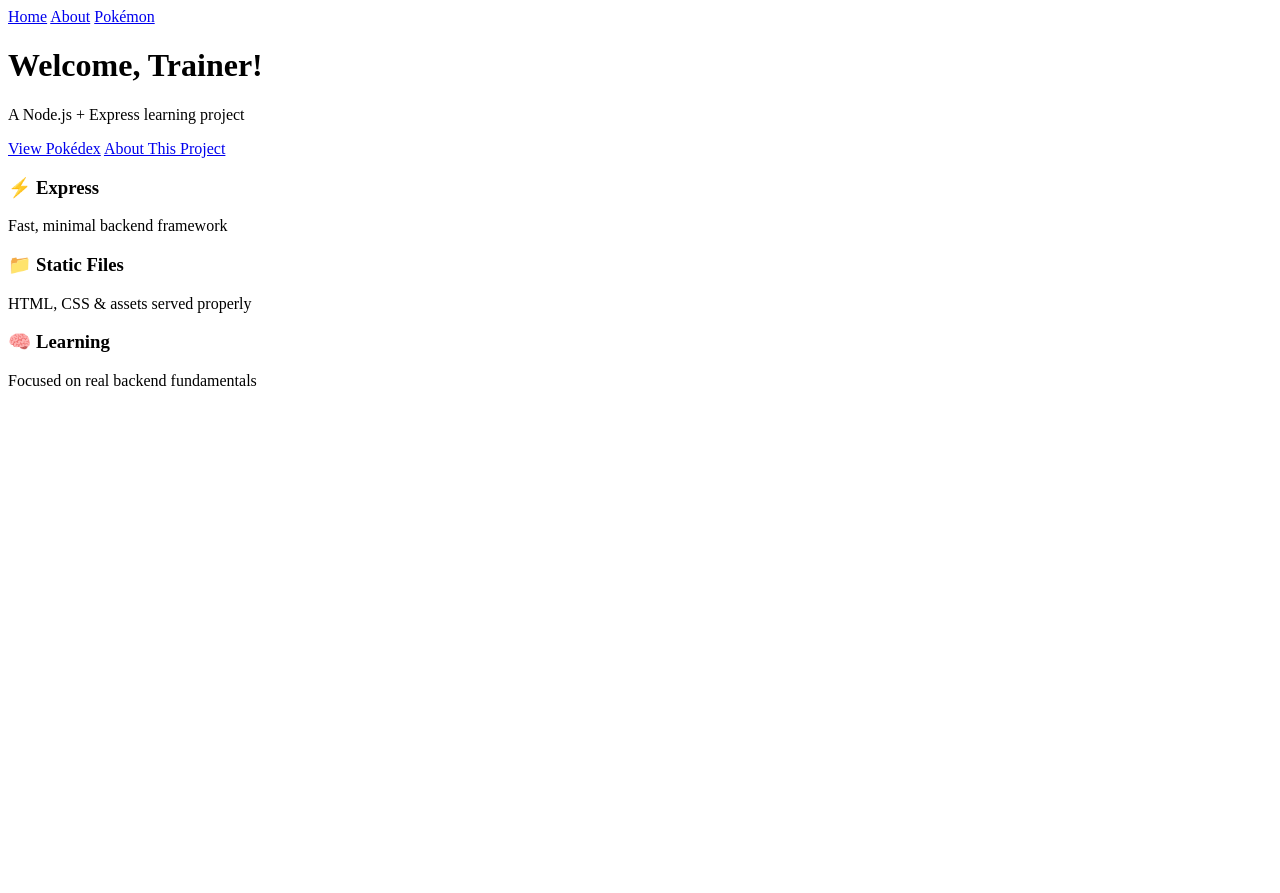
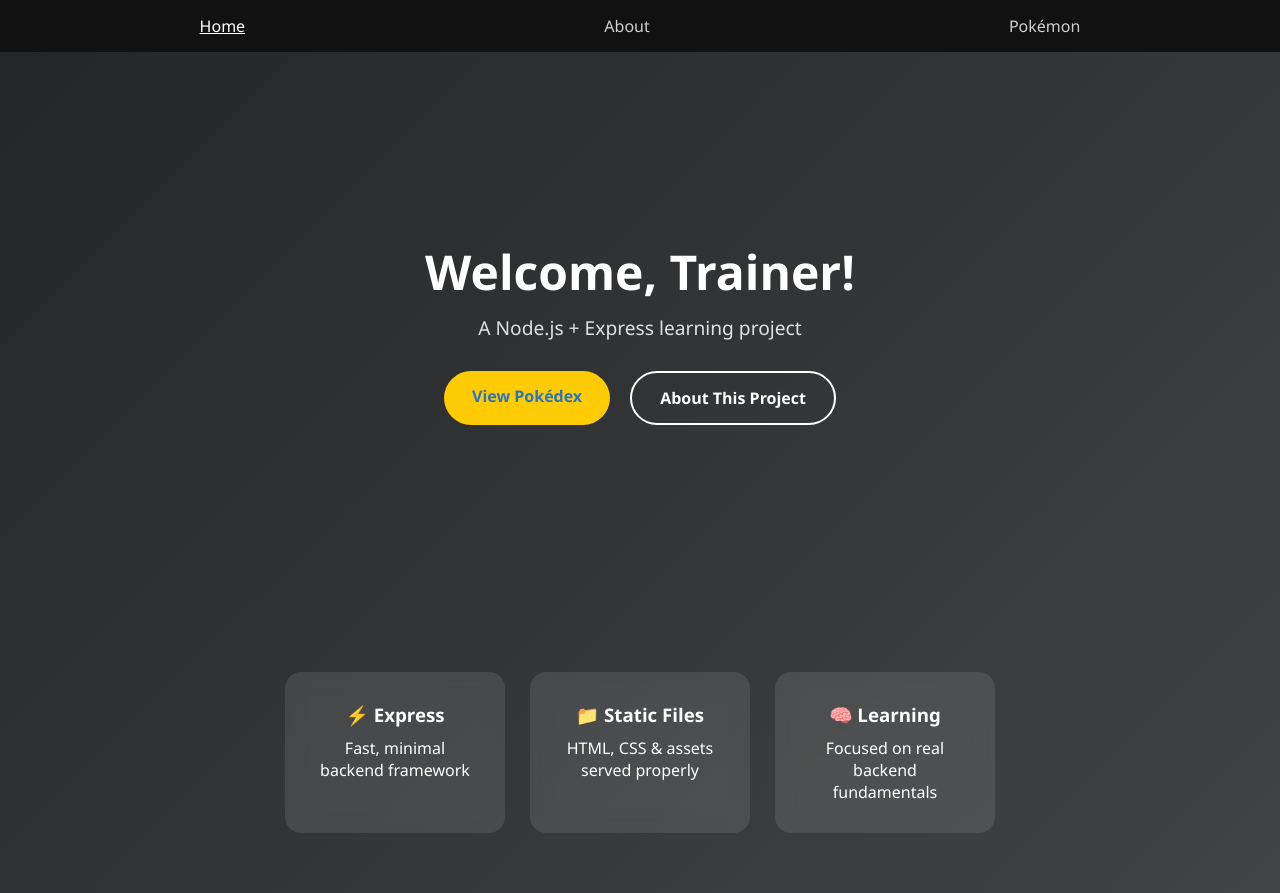
Before and after one commit to 90shml-bot/Pokedex-Project, a website: page index.html in a window 1280 px wide. Before the commit the page ends 800 px from the top, so only its background shows below. Drawn offline with Linux system fonts and the light colour scheme.

Commit message:
5th commit

```diff
--- a/index.html
+++ b/index.html
@@ -4,7 +4,7 @@
 <head>
     <meta charset="UTF-8">
     <title>Home</title>
-    <link rel="stylesheet" href="/home/home.css">
+    <link rel="stylesheet" href="index.css">
 </head>
 
 <body>
```
